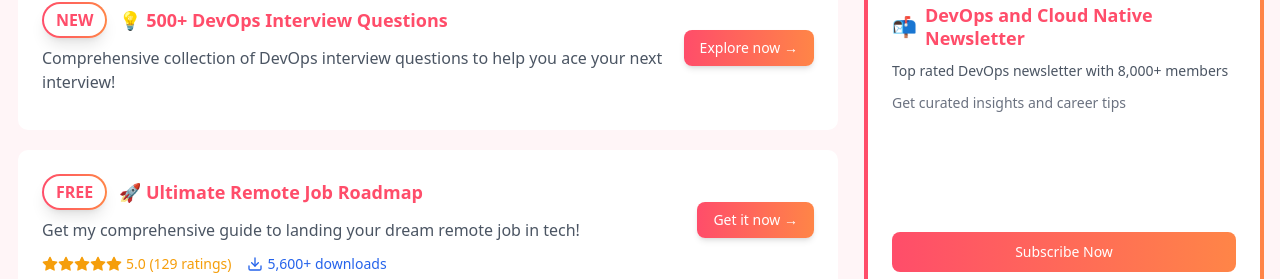
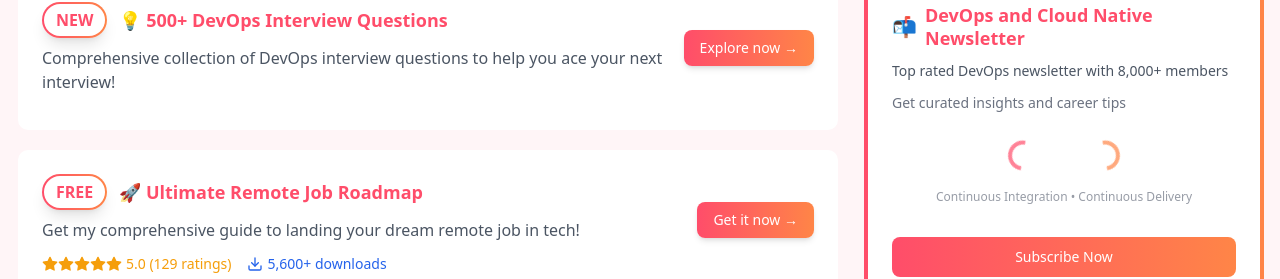
Before and after one commit to rohitg00/devopscommunity-website, a React (Vite) app: page / in a window 1280 px wide. Shown: the part 160-439 px from the top of the page. Built offline with nearby package versions, Linux system fonts and the light colour scheme; no server answers.

Commit message:
newsletter changes

```diff
--- a/src/components/SubstackBanner.tsx
+++ b/src/components/SubstackBanner.tsx
@@ -18,6 +18,14 @@ export function SubstackBanner() {
             <p className="text-sm text-gray-500">
               Get curated insights and career tips
             </p>
+
+            {/* DevOps Infinity Symbol */}
+            <div className="my-4 opacity-70 hover:opacity-100 transition-opacity duration-300">
+              <div className="devops-infinity"></div>
+              <div className="text-center text-xs text-gray-500 mt-2">
+                Continuous Integration • Continuous Delivery
+              </div>
+            </div>
           </div>
           <a
             href="https://thatdevopsguy.substack.com"
--- a/src/index.css
+++ b/src/index.css
@@ -34,3 +34,44 @@
 .animated-border:hover {
   animation: gradient-border 3s linear infinite;
 }
+
+/* DevOps Infinity Animation */
+@keyframes rotate {
+  from {
+    transform: rotate(0deg);
+  }
+  to {
+    transform: rotate(360deg);
+  }
+}
+
+.devops-infinity {
+  position: relative;
+  width: 100px;
+  height: 50px;
+  margin: 10px auto;
+}
+
+.devops-infinity::before,
+.devops-infinity::after {
+  content: "";
+  position: absolute;
+  top: 0;
+  left: 0;
+  width: 30px;
+  height: 30px;
+  border: 4px solid;
+  border-radius: 50% 50% 0 50%;
+  border-color: #FF4D6A transparent transparent #FF4D6A;
+  transform-origin: 100% 100%;
+  animation: rotate 3s linear infinite;
+}
+
+.devops-infinity::after {
+  left: auto;
+  right: 0;
+  border-radius: 50% 50% 50% 0;
+  border-color: #FF8547 #FF8547 transparent transparent;
+  transform-origin: 0 100%;
+  animation: rotate 3s linear infinite reverse;
+}
```
